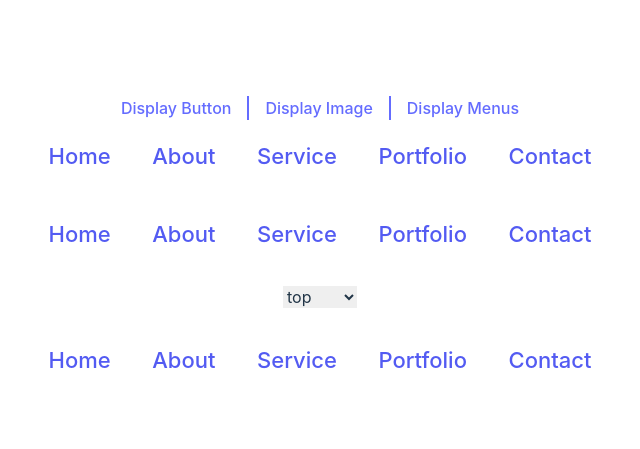
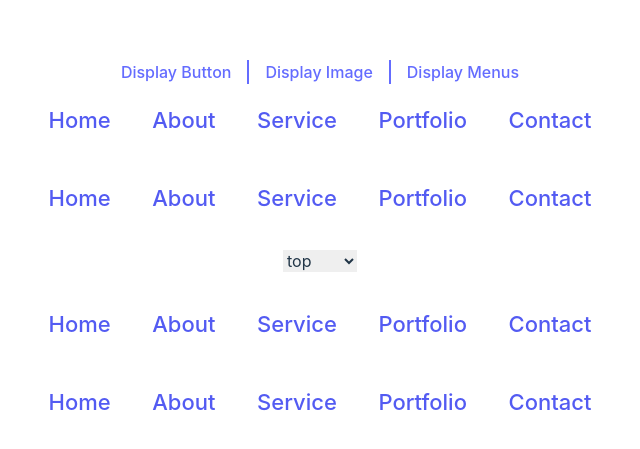
Before and after one commit to andy5566w/vue3-advenced-css, a Vue app: page /menus in a window 1280 px wide. Shown: the part 167-616 px from the top of the page, without its empty margins (320-960 px from the left). Built offline with nearby package versions, Linux system fonts and the light colour scheme.

Commit message:
add TwoMovingMenu.vue

```diff
--- a/src/components/DisplayMenus.vue
+++ b/src/components/DisplayMenus.vue
@@ -3,6 +3,7 @@
     <GrowingBorderMenu />
     <BackgroundAndBorderMenu />
     <SplittedBackgroundMenu />
+    <TwoMovingMenu />
   </div>
 </template>
 
@@ -10,6 +11,7 @@
 import GrowingBorderMenu from './menus/GrowingBorderMenu.vue'
 import BackgroundAndBorderMenu from './menus/BackgroundAndBorderMenu.vue'
 import SplittedBackgroundMenu from './menus/SplittedBackgroundMenu.vue'
+import TwoMovingMenu from './menus/TwoMovingMenu.vue'
 </script>
 
 <style scoped></style>
--- /dev/null
+++ b/src/components/menus/TwoMovingMenu.vue
@@ -0,0 +1,45 @@
+<template>
+  <div class="TwoMovingMenu">
+    <BaseMenu />
+  </div>
+</template>
+
+<script setup>
+import BaseMenu from './BaseMenu.vue'
+</script>
+
+<style lang="scss">
+.TwoMovingMenu {
+  a {
+    overflow: visible;
+    &:before,
+    &:after {
+      content: '';
+      transition: all 0.3s;
+      position: absolute;
+      width: 0;
+      height: 5px;
+      background-color: #00bcd4;
+      left: 0;
+      top: 100%;
+    }
+
+    &:after {
+      left: initial;
+      right: 0;
+      background-color: #f0f;
+    }
+
+    &:hover {
+      &:before {
+        width: 50%;
+        transform: translateX(100%);
+      }
+      &:after {
+        width: 50%;
+        transform: translateX(-100%);
+      }
+    }
+  }
+}
+</style>
```
